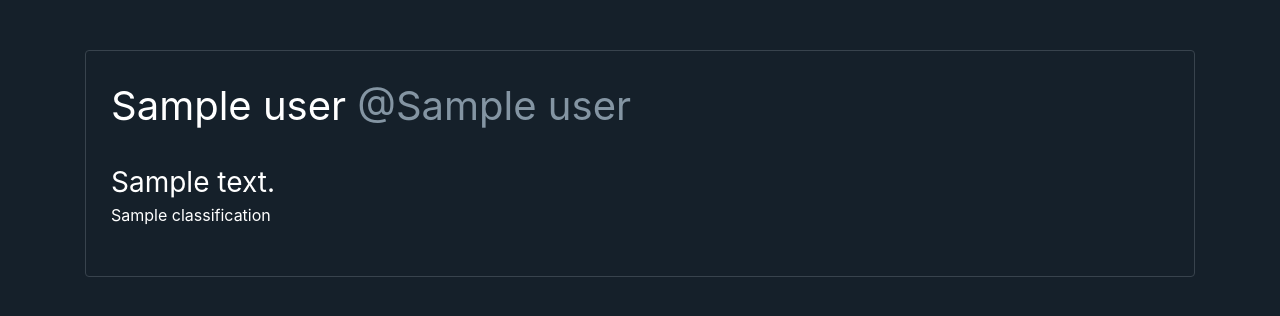
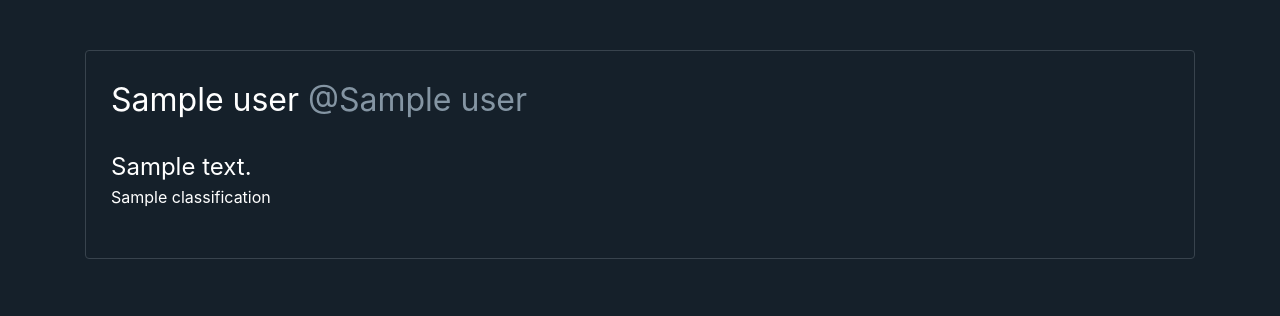
Before and after one commit to rachel-ng/access-a-meme, a Flask app: template templates/base.html in a window 1280 px wide. Shown: the part 76-392 px from the top of the page. Run offline with Flask 2, Linux system fonts and the light colour scheme; the template is opened without the code that fills it: most values are stand-ins (such as "Sample title", 1, 10 or a date in 2020); some libraries are stand-ins or nearby versions.

Commit message:
text size

```diff
--- a/static/css/base.css
+++ b/static/css/base.css
@@ -41,7 +41,7 @@ nav .navbar-brand {
 }
 
 .user {
-    font-size: 2.5rem;
+    font-size: 2rem;
 }
 
 .user a{
@@ -49,6 +49,6 @@ nav .navbar-brand {
 }
 
 .tweet_text {
-    font-size: 1.75rem;
+    font-size: 1.5rem;
     margin-top: 25px;
 }
```
